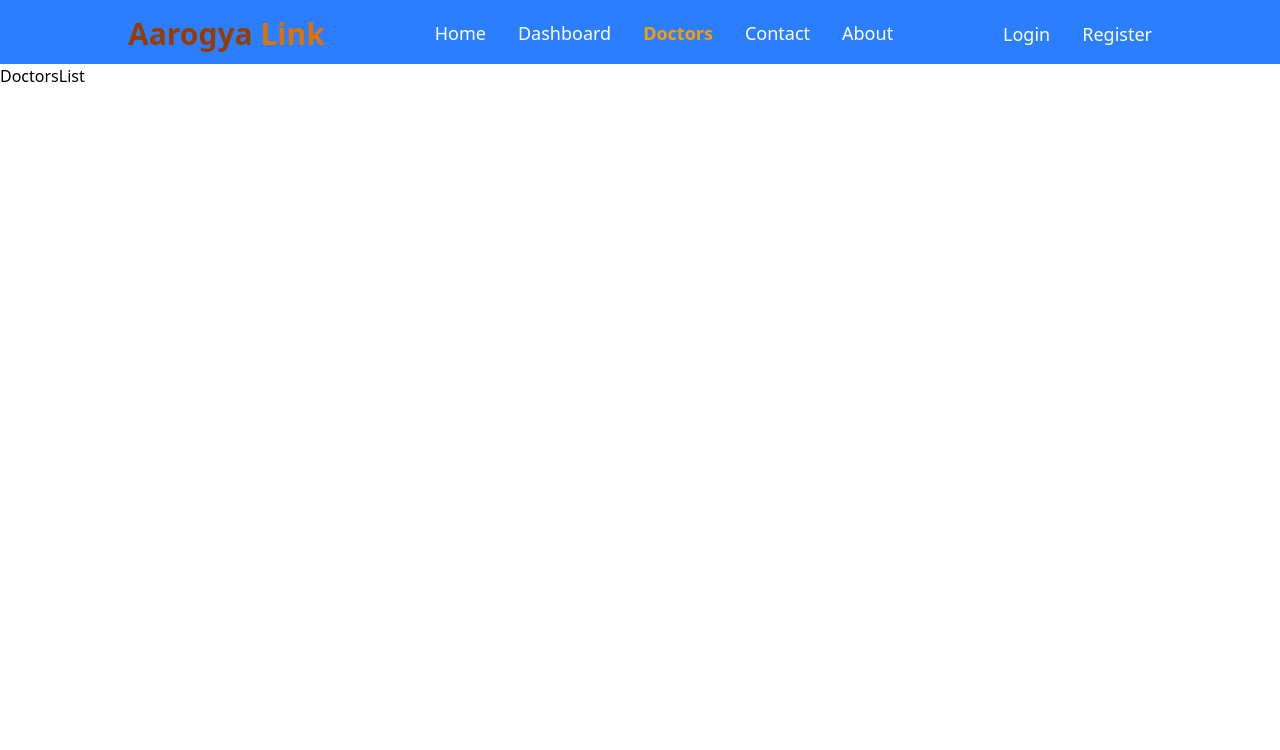
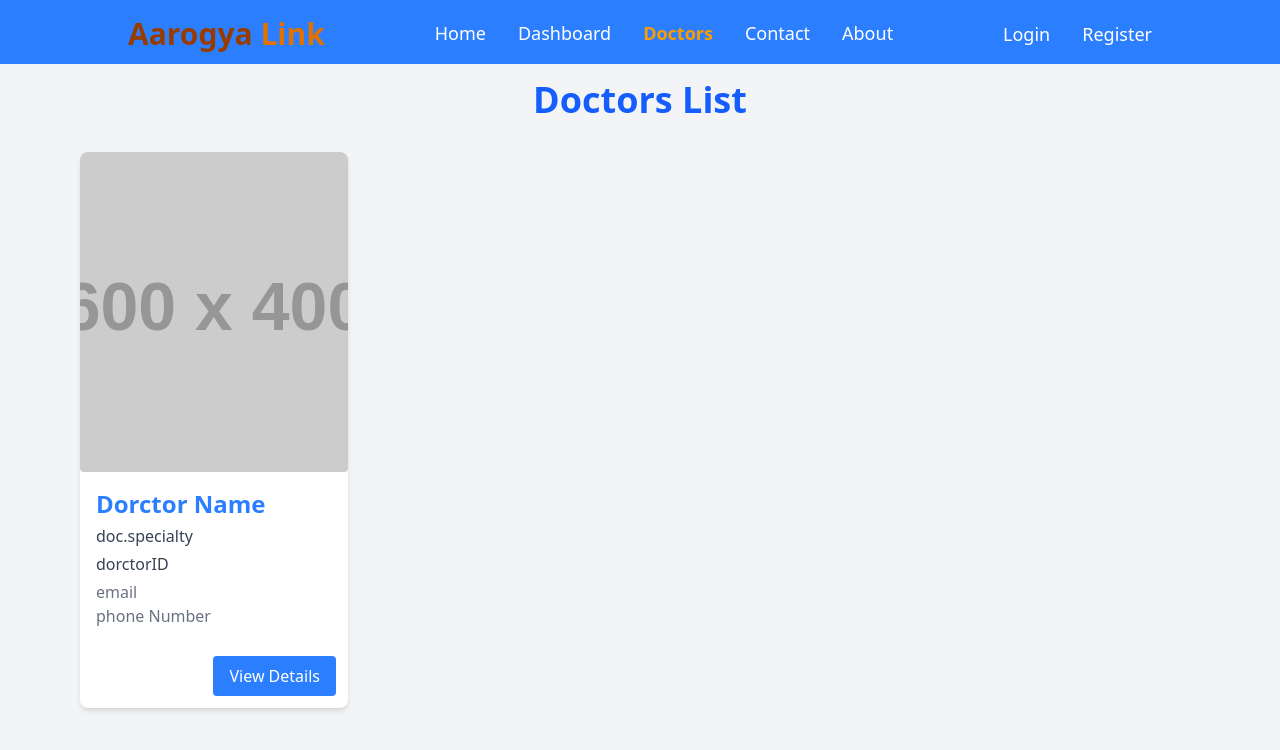
Before and after one commit to thakursatyam317/AarogyaLink, a React (Vite) app in the folder client/: page /doctorlist in a window 1280 px wide. Shown: the top 750 px of the page. Built offline with nearby package versions, Linux system fonts and the light colour scheme.

Commit message:
feat: enhance Doctors and Profile components; add hospitalID handling in user model and controller

```diff
--- a/client/src/pages/Doctors.jsx
+++ b/client/src/pages/Doctors.jsx
@@ -1,17 +1,40 @@
-import React from 'react'
+import React from "react";
+import { Link } from "react-router-dom";
 
 const Doctors = () => {
+  const doctorPic = `https://placehold.co/600x400?text=S`;
   return (
     <>
-        <div>
-            <div className='mt-16'>
-                <h1 className=''>DoctorsList</h1>
+      <div className="min-h-screen bg-gray-100 pt-20">
+        <div className="max-w-6xl mx-auto px-4">
+          <h1 className="text-4xl font-bold text-blue-600 mb-8 text-center ">
+            Doctors List
+          </h1>
 
+          <div className="grid grid-cols-1 sm:grid-cols-2 md:grid-cols-4 gap-4">
+            <div className="bg-white shadow-md rounded-lg overflow-hidden hover:shadow-xl transition-shadow">
+              <div>
+                <img src={doctorPic} alt="" className="w-full h-80 object-cover rounded" />
+              </div>
+              <div className="p-4">
+                <h1 className="font-semibold text-2xl text-blue-500 hover:text-amber-500">Dorctor Name</h1>
+                <p className="text-gray-700 mt-1">doc.specialty</p>
+                <h3 className="text-gray-700 mt-1">dorctorID</h3>
+                <h3 className="text-gray-500 mt-1">email</h3>
+                <span className="text-gray-500 mt-1">phone Number</span>
+
+              </div>
+              <div className="flex justify-end">
+                <Link
+                 className="  mt-3 me-3 mb-3 inline-block bg-blue-500 hover:bg-amber-500 text-white px-4 py-2 rounded transition-colors"
+                >View Details</Link>
+              </div>
             </div>
+          </div>
         </div>
+      </div>
+    </>
+  );
+};
 
-    </>
-  )
-}
-
-export default Doctors
+export default Doctors;
--- a/client/src/pages/Profile.jsx
+++ b/client/src/pages/Profile.jsx
@@ -11,6 +11,7 @@ const Profile = () => {
   const [photoFile, setPhotoFile] = useState(null);
   const [preview, setPreview] = useState("");
   const [authLoading, setAuthLoading] = useState(true);
+  const [selectedHospital, setSelectedHospital] = useState("");
 
   useEffect(() => {
     if (authUser) {
@@ -31,11 +32,10 @@ const Profile = () => {
         },
         profilePic: authUser.profilePic || "",
         userID: authUser._id || authUser.userID || "",
+        hospitalID: authUser.hospitalID || "",
       });
 
-      if (authUser.profilePic) {
-        setPreview(authUser.profilePic);
-      }
+      if (authUser.profilePic) setPreview(authUser.profilePic);
     }
     setAuthLoading(false);
   }, [authUser]);
@@ -65,7 +65,6 @@ const Profile = () => {
       } catch (error) {
         console.error("Error fetching profile:", error);
         if (error.response?.status === 401) {
-          console.log("Token expired or missing");
           localStorage.removeItem("token");
           window.location.href = "/login";
         }
@@ -85,9 +84,7 @@ const Profile = () => {
     if (!file) return;
     setPhotoFile(file);
     const reader = new FileReader();
-    reader.onloadend = () => {
-      setPreview(reader.result);
-    };
+    reader.onloadend = () => setPreview(reader.result);
     reader.readAsDataURL(file);
   };
 
@@ -100,11 +97,13 @@ const Profile = () => {
       formData.append("dob", userData.dob);
       formData.append("gender", userData.gender);
       formData.append("bloodGroup", userData.bloodGroup);
+      formData.append(
+        "hospitalID",
+        userData.hospitalID || selectedHospital || ""
+      );
       formData.append("address", JSON.stringify(userData.address));
 
-      if (photoFile) {
-        formData.append("profilePic", photoFile);
-      }
+      if (photoFile) formData.append("profilePic", photoFile);
 
       const res = await authAxios.put("/user/profile/update", formData, {
         headers: { "Content-Type": "multipart/form-data" },
@@ -116,6 +115,7 @@ const Profile = () => {
         setPhotoFile(null);
         setIsEditing(false);
         await fetchProfile();
+
         toast.success("✅ Profile updated successfully", {
           duration: 1500,
           position: "top-center",
@@ -133,19 +133,53 @@ const Profile = () => {
         <Toaster position="top-center" reverseOrder={false} />
         <div className="h-[700px] grid rounded-2xl justify-center ms-15 mt-24 shadow-[0_0_25px_rgba(59,130,246,0.25)] w-[1400px]">
           <div className="flex justify-between relative">
-            <h1 className="text-5xl font-semibold absolute mt-14 ms-16">Profile</h1>
-            <div className="ms-[35%] mt-14">
-              <label htmlFor="" className="text-xl">User ID :- </label>
+            <h1 className="text-5xl font-semibold absolute mt-14 ms-3">
+              Profile
+            </h1>
+            <div className="ms-[35%] mt-14 grid">
+            <div>
+              <label htmlFor="" className="text-xl">
+                Hospital ID :-{" "}
+              </label>
+              {userData.hospitalID ? (
+                <span className="text-xl hover:text-blue-600 hover:shadow-blue-500">
+                  {userData.hospitalID}
+                </span>
+              ) : (
+                <select
+                  value={selectedHospital}
+                  onChange={(e) => setSelectedHospital(e.target.value)}
+                  className="border border-gray-300 rounded-md p-2 text-lg focus:outline-none focus:ring-2 focus:ring-blue-500"
+                >
+                  <option value="">---Select Hospital---</option>
+                  <option value="Hos-AarogyaLink-0112">
+                    Hos-AarogyaLink-0112
+                  </option>
+                  <option value="Hos-AarogyaLink-0113">
+                    Hos-AarogyaLink-0113
+                  </option>
+                  <option value="Hos-AarogyaLink-0114">
+                    Hos-AarogyaLink-0114
+                  </option>
+                </select>
+              )}
+            </div>
+
+            <div>
+              <label htmlFor="" className="text-xl">
+                User ID :-{" "}
+              </label>
               <span className="text-xl hover:text-blue-600 hover:shadow-blue-500">
                 {userData.userID}
               </span>
             </div>
+          </div>
 
             <div>
               {!isEditing ? (
                 <button
                   onClick={() => setIsEditing(true)}
-                  className=" ms-[95%] mt-10 h-11 w-40  rounded-xl bg-blue-500 hover:bg-amber-500 hover:text-white text-2xl"
+                  className=" ms-[15%] mt-10 h-11 w-40  rounded-xl bg-blue-500 hover:bg-amber-500 hover:text-white text-2xl"
                 >
                   Edit
                 </button>
@@ -186,7 +220,9 @@ const Profile = () => {
               <div className="mx-10">
                 <h1 className="mt-9 text-2xl">Personal Detail :</h1>
                 <div className="grid my-5 w-80">
-                  <label htmlFor="" className="my-1">User Name :-</label>
+                  <label htmlFor="" className="my-1">
+                    User Name :-
+                  </label>
                   <input
                     type="text"
                     name="userName"
@@ -264,7 +300,10 @@ const Profile = () => {
                     onChange={(e) =>
                       setUserData((prev) => ({
                         ...prev,
-                        address: { ...prev.address, houseNumber: e.target.value },
+                        address: {
+                          ...prev.address,
+                          houseNumber: e.target.value,
+                        },
                       }))
                     }
                     disabled={!isEditing}
```
Also changed, not shown: 2 other files (tests, documents, lock files or other folders).
